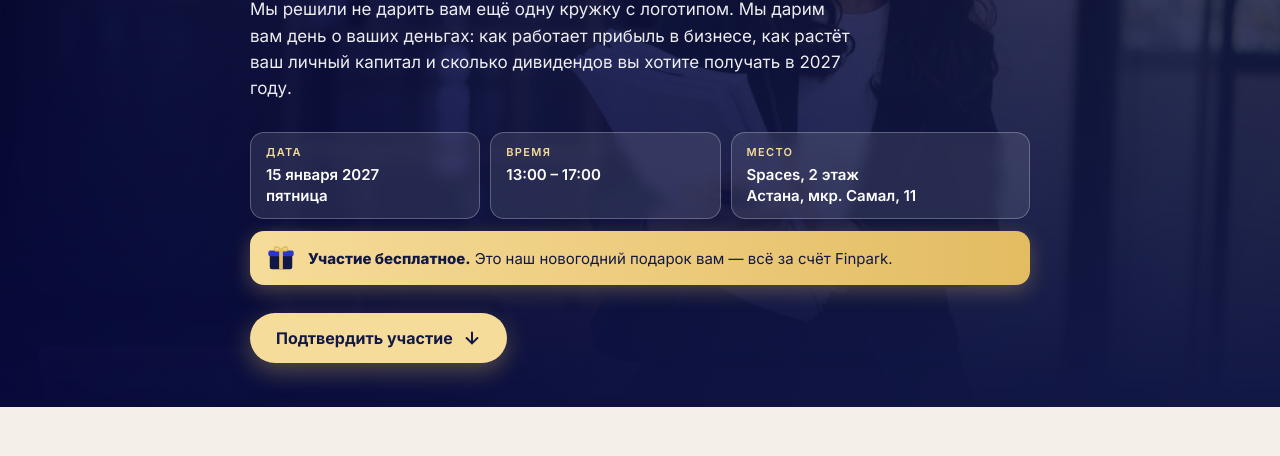
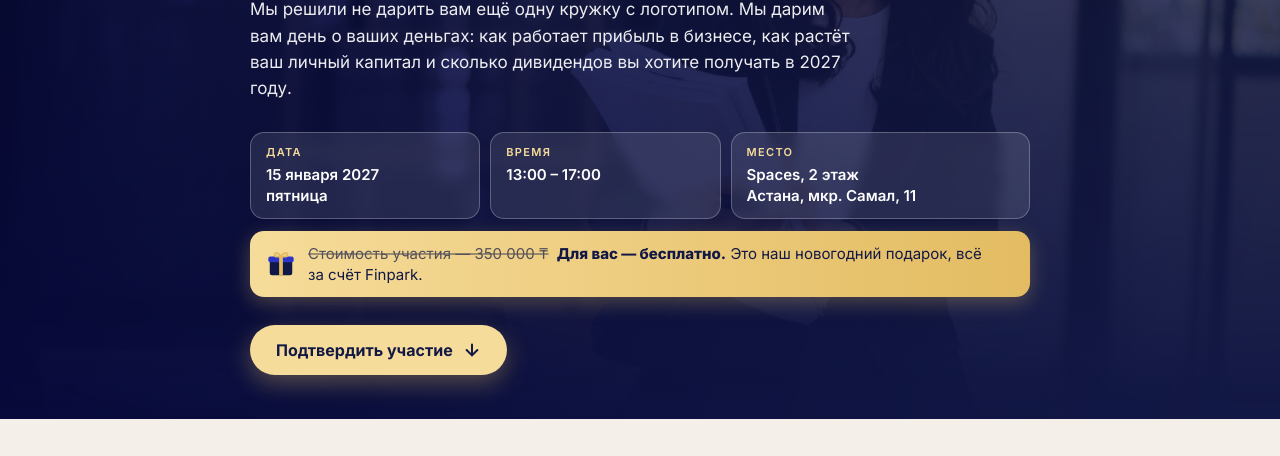
Before and after one commit to Finparkceo/finpark-invite, a plain HTML site: page index.html in a window 1280 px wide. Shown: the part 341-797 px from the top of the page. Drawn offline with nearby package versions, Linux system fonts and the light colour scheme; a web font is replaced by a local one.

Commit message:
Плашка подарка: зачёркнутая стоимость 350 000 ₸
Co-Authored-By: Claude Opus 5.5 <noreply@anthropic.com>

```diff
--- a/index.html
+++ b/index.html
@@ -161,6 +161,7 @@ footer a{color:var(--gold2);text-decoration:none}
 @media (max-width:640px){.guests{grid-template-columns:1fr}}
 .nosale{margin-top:4mm;background:#fff;border:1.5px solid #E3BC62;border-radius:14px;padding:12px 16px;font-size:14px;line-height:1.55;color:#1B1F3B}
 .nosale b{color:#2B35C8}
+.gift .price{text-decoration-thickness:2px;text-decoration-color:rgba(18,24,69,.55);opacity:.7;margin-right:4px;white-space:nowrap}
 </style>
 </head>
 <body>
@@ -186,7 +187,7 @@ footer a{color:var(--gold2);text-decoration:none}
       <div><small>Время</small><span>13:00 – 17:00</span></div>
       <div><small>Место</small><span>Spaces, 2 этаж<br>Астана, мкр. Самал, 11</span></div>
     </div>
-    <div class="gift"><svg width="30" height="30" viewBox="0 0 32 32" fill="none" aria-hidden="true"><rect x="4" y="12" width="24" height="16" rx="2.5" fill="#121845"/><rect x="2.5" y="8" width="27" height="6" rx="2" fill="#2B35C8"/><rect x="14" y="8" width="4" height="20" fill="#E3BC62"/><path d="M16 8c-2-4-7-5-7-2s4 2 7 2zm0 0c2-4 7-5 7-2s-4 2-7 2z" stroke="#E3BC62" stroke-width="2" fill="none"/></svg><span><b>Участие бесплатное.</b> Это наш новогодний подарок вам — всё за&nbsp;счёт Finpark.</span></div>
+    <div class="gift"><svg width="30" height="30" viewBox="0 0 32 32" fill="none" aria-hidden="true"><rect x="4" y="12" width="24" height="16" rx="2.5" fill="#121845"/><rect x="2.5" y="8" width="27" height="6" rx="2" fill="#2B35C8"/><rect x="14" y="8" width="4" height="20" fill="#E3BC62"/><path d="M16 8c-2-4-7-5-7-2s4 2 7 2zm0 0c2-4 7-5 7-2s-4 2-7 2z" stroke="#E3BC62" stroke-width="2" fill="none"/></svg><span><s class="price">Стоимость участия — 350&nbsp;000&nbsp;₸</s> <b>Для вас — бесплатно.</b> Это наш новогодний подарок, всё за&nbsp;счёт Finpark.</span></div>
     <a class="cta" href="#rsvp">Подтвердить участие <svg viewBox="0 0 20 20" fill="none"><path d="M10 4v12M4 10l6 6 6-6" stroke="currentColor" stroke-width="2.2" stroke-linecap="round" stroke-linejoin="round"/></svg></a>
   </div>
 </header>
```
